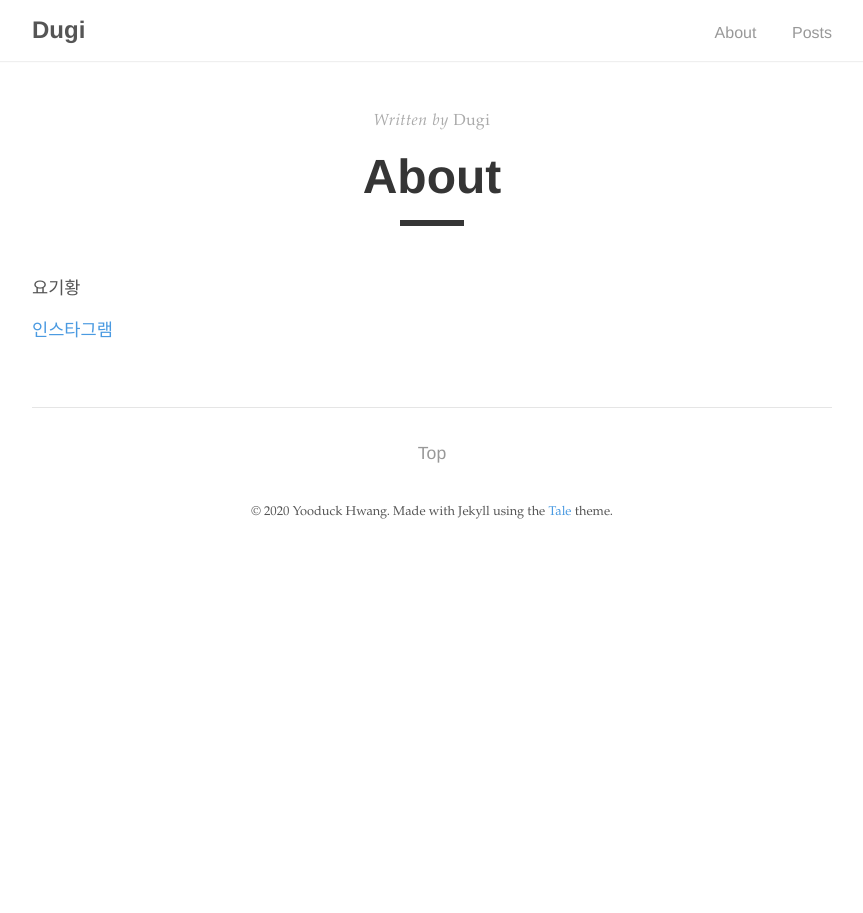
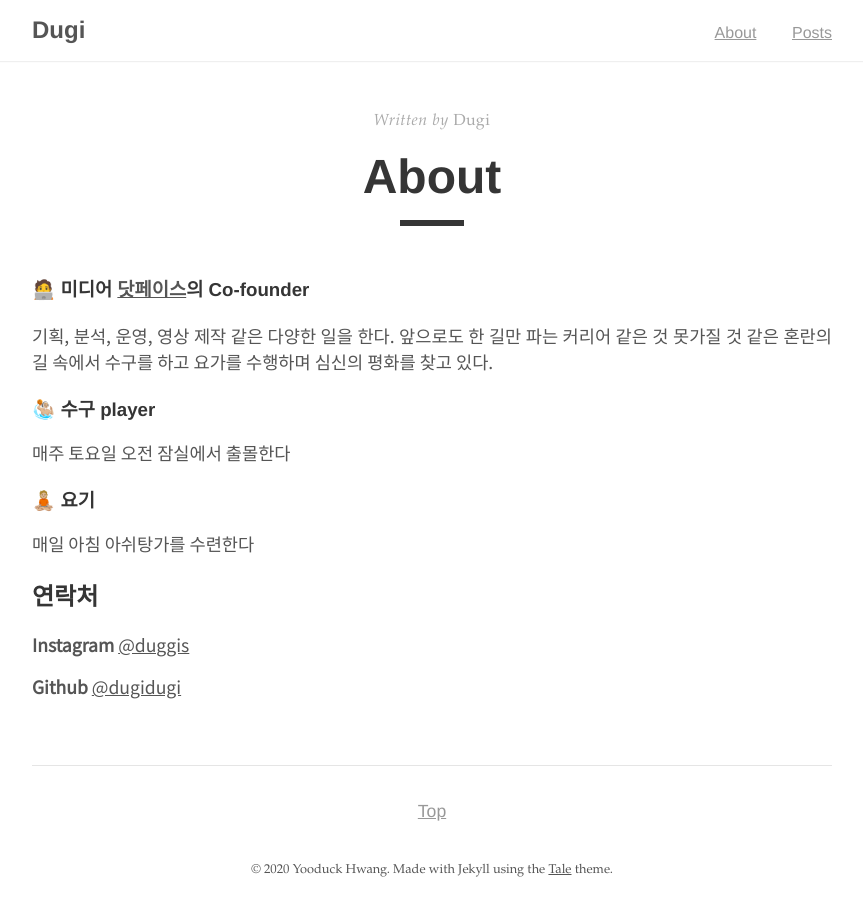
Before and after one commit to dugidugi/dugidugi.github.io, a Jekyll site: the page built from _pages/about.md, in a window 1280 px wide. Shown: the whole page, without its empty margins (208-1071 px from the left). Built offline with Jekyll 4.4.1, drawn with Linux system fonts in a browser that asks for light colours.

Commit message:
about 페이지 수정

```diff
--- a/_pages/about.md
+++ b/_pages/about.md
@@ -5,6 +5,22 @@ author: "Dugi"
 permalink: /about/
 ---
 
-요기황
+### 🧑‍💻 미디어 [닷페이스](https://dotface.kr)의 Co-founder
+기획, 분석, 운영, 영상 제작 같은 다양한 일을 한다. 앞으로도 한 길만 파는 커리어 같은 것 못가질 것 같은 혼란의 길 속에서 수구를 하고 요가를 수행하며 심신의 평화를 찾고 있다.
 
-[인스타그램](https://www.instagram.com/duggis)
+
+
+### 🤽🏼‍♂️ 수구 player
+매주 토요일 오전 잠실에서 출몰한다
+
+
+### 🧘🏼 요기
+매일 아침 아쉬탕가를 수련한다
+
+
+
+## 연락처
+
+**Instagram** [@duggis](https://www.instagram.com/duggis)
+
+**Github** [@dugidugi](https://github.com/dugidugi/)
--- a/_sass/tale/_base.scss
+++ b/_sass/tale/_base.scss
@@ -36,8 +36,8 @@ h6 {
 }
 
 a {
-  color: $blue;
-  text-decoration: none;
+  color: $default-color;
+  text-decoration: underline;
 }
 
 blockquote {
```
